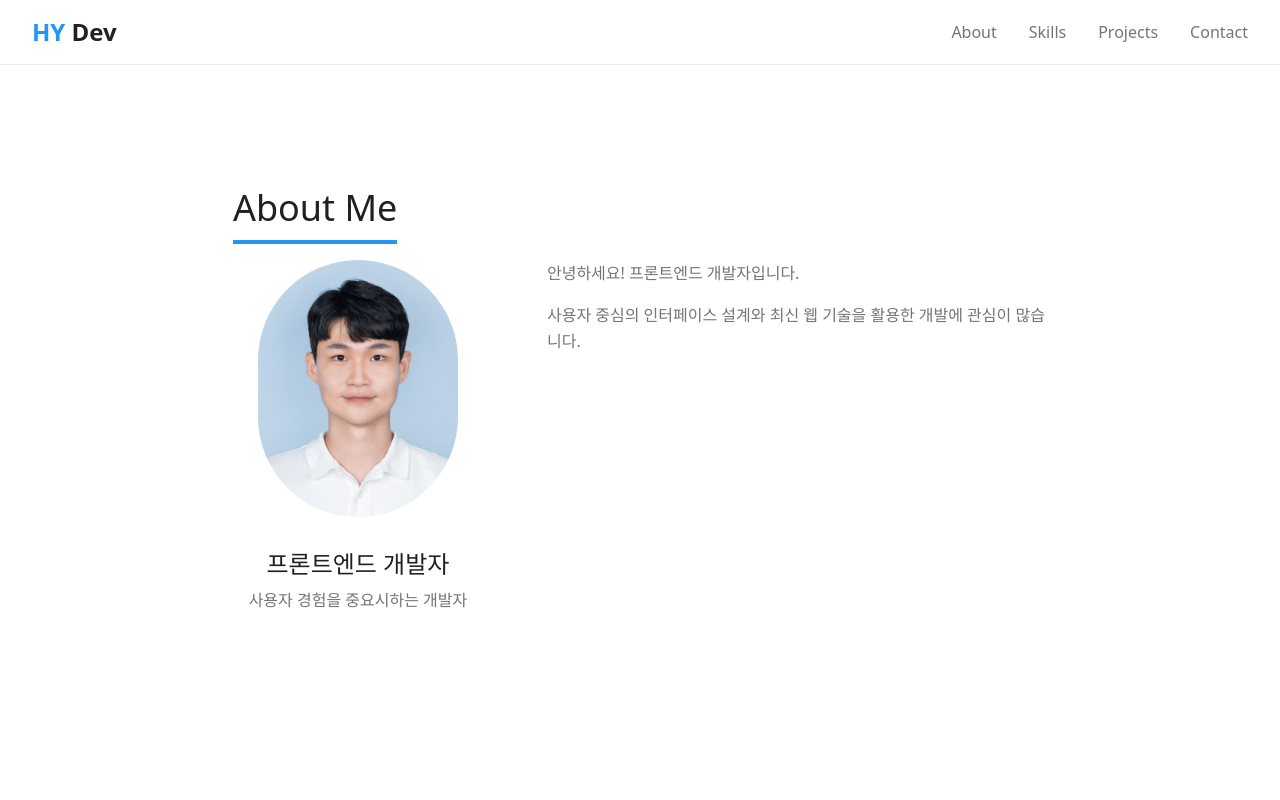
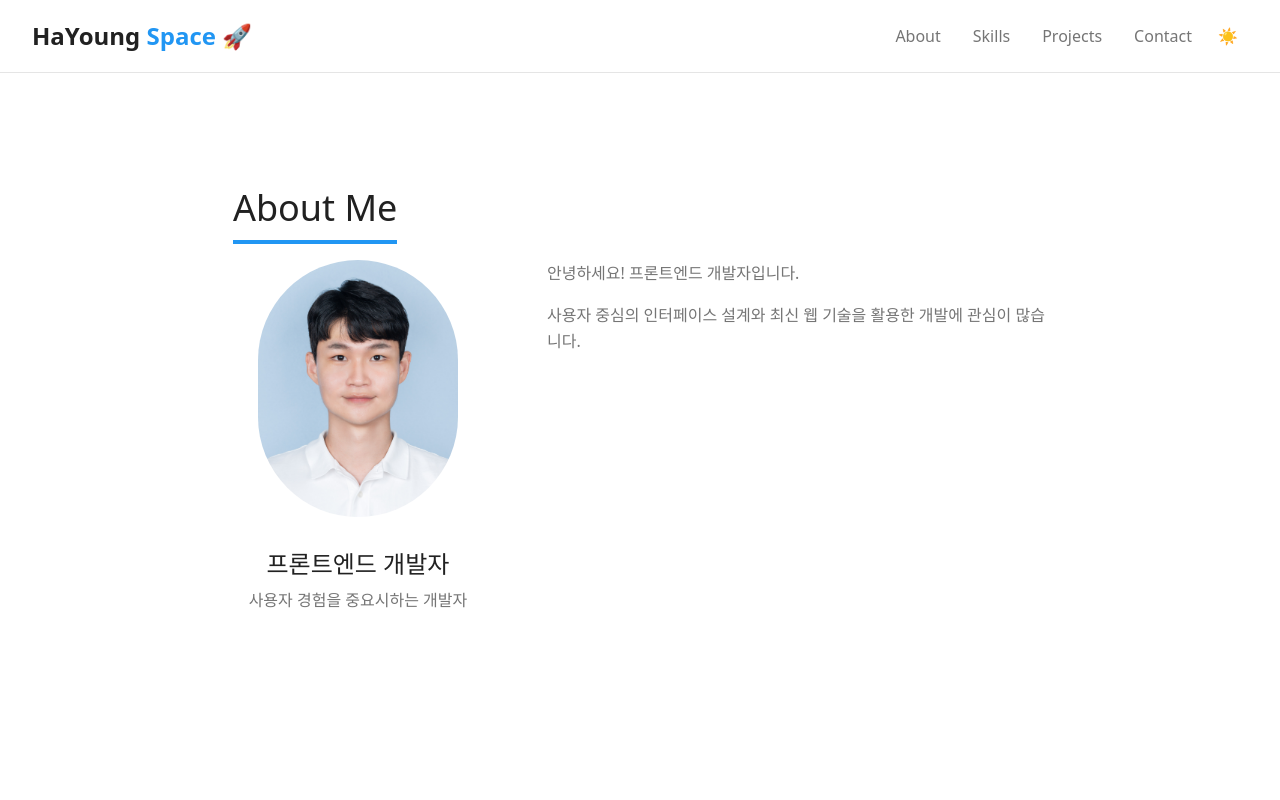
Before and after one commit to HY0118/nextjs-hayoung-space, a Next.js app: page / in a window 1280 px wide. Shown: the top 800 px of the page. Built offline with nearby package versions, Linux system fonts and the light colour scheme.

Commit message:
Implement light/dark theme toggle and animations using Framer Motion
- Added a toggle button to switch between light and dark themes
- Applied smooth transitions and animations with Framer Motion

```diff
--- a/package.json
+++ b/package.json
@@ -31,8 +31,9 @@
   },
   "dependencies": {
     "next": "15.0.3",
-    "react": "19.0.0-rc-66855b96-20241106",
-    "react-dom": "19.0.0-rc-66855b96-20241106"
+    "react": "^18.2.0",
+    "react-dom": "^18.2.0",
+    "framer-motion": "^11.16.0"
   },
   "devDependencies": {
     "@types/node": "^20",
--- a/src/app/globals.css
+++ b/src/app/globals.css
@@ -6,18 +6,36 @@
   :root {
     --background: #ffffff;
     --foreground: #171717;
+    --primary: #2196f3;
+    --primary-dark: #1976d2;
+    --primary-light: #64b5f6;
+    --text-primary: #212121;
+    --text-secondary: #757575;
+    --gray-100: #f5f5f5;
+    --gray-200: #eeeeee;
+    --gray-300: #e0e0e0;
+    --border-color: #e5e5e5;
   }
 
-  @media (prefers-color-scheme: dark) {
-    :root {
-      --background: #0a0a0a;
-      --foreground: #ededed;
-    }
+  [data-theme="dark"] {
+    --background: #0a0a0a;
+    --foreground: #ededed;
+    --primary: #90caf9;
+    --primary-dark: #64b5f6;
+    --primary-light: #42a5f5;
+    --text-primary: #ffffff;
+    --text-secondary: #b3b3b3;
+    --gray-100: #1a1a1a;
+    --gray-200: #262626;
+    --gray-300: #333333;
+    --border-color: #404040;
   }
 
   body {
-    @apply text-foreground bg-background;
+    @apply bg-background text-foreground;
     -webkit-font-smoothing: antialiased;
     -moz-osx-font-smoothing: grayscale;
+
+    transition: background-color 0.3s ease, color 0.3s ease;
   }
 }
--- a/src/app/layout.tsx
+++ b/src/app/layout.tsx
@@ -2,6 +2,7 @@ import "./globals.css";
 import React from "react";
 import Header from "../components/common/Header";
 import Footer from "../components/common/Footer";
+import { ThemeProvider } from "@/contexts/ThemeContext";
 
 export const metadata = {
   title: "My hayoung-space",
@@ -12,9 +13,11 @@ export default function RootLayout({ children }: { children: React.ReactNode })
   return (
     <html lang="en">
       <body>
-        <Header />
-        <main>{children}</main>
-        <Footer />
+        <ThemeProvider>
+          <Header />
+          <main>{children}</main>
+          <Footer />
+        </ThemeProvider>
       </body>
     </html>
   );
--- a/src/components/common/Header.tsx
+++ b/src/components/common/Header.tsx
@@ -1,37 +1,41 @@
 import { FC } from "react";
 import Link from "next/link";
+import ThemeToggle from "@/components/common/ThemeToggle";
 
 const Header: FC = () => {
   return (
-    <header className="fixed top-0 left-0 right-0 bg-white/95 backdrop-blur border-b border-gray-200 z-50">
+    <header className="fixed top-0 left-0 right-0 bg-background/95 backdrop-blur border-b border-border z-50">
       <div className="max-w-7xl mx-auto px-8 py-4 flex justify-between items-center">
-        <Link href="/" className="text-2xl font-bold text-primary">
-          HY <span className="text-text-primary">Dev</span>
+        <Link href="/" className="text-2xl font-bold">
+          <span className="text-text-primary">HaYoung</span> <span className="text-primary">Space</span> 🚀
         </Link>
+        <div className="flex items-center gap-4">
           <nav>
             <ul className="flex gap-8">
               <li>
-              <Link href="/#about" className="text-text-secondary font-medium hover:text-primary transition-colors">
+                <Link href="/#about" className="text-text-secondary hover:text-primary transition-colors">
                   About
                 </Link>
               </li>
               <li>
-              <Link href="/#skills" className="text-text-secondary font-medium hover:text-primary transition-colors">
+                <Link href="/#skills" className="text-text-secondary hover:text-primary transition-colors">
                   Skills
                 </Link>
               </li>
               <li>
-              <Link href="/#projects" className="text-text-secondary font-medium hover:text-primary transition-colors">
+                <Link href="/#projects" className="text-text-secondary hover:text-primary transition-colors">
                   Projects
                 </Link>
               </li>
               <li>
-              <Link href="/#contact" className="text-text-secondary font-medium hover:text-primary transition-colors">
+                <Link href="/#contact" className="text-text-secondary hover:text-primary transition-colors">
                   Contact
                 </Link>
               </li>
             </ul>
           </nav>
+          <ThemeToggle />
+        </div>
       </div>
     </header>
   );
--- /dev/null
+++ b/src/components/common/ThemeToggle.tsx
@@ -0,0 +1,41 @@
+"use client";
+
+import { useTheme } from "@/contexts/ThemeContext";
+import { motion } from "framer-motion";
+
+const ThemeToggle = () => {
+  const { theme, toggleTheme } = useTheme();
+
+  return (
+    <button
+      onClick={toggleTheme}
+      className="p-2 rounded-full hover:bg-gray-200 dark:hover:bg-gray-700 transition-colors relative w-10 h-10 flex items-center justify-center"
+      aria-label="테마 변경"
+    >
+      <motion.div
+        initial={false}
+        animate={{
+          scale: theme === "dark" ? 1 : 0,
+          rotate: theme === "dark" ? 0 : 180,
+        }}
+        transition={{ duration: 0.3, ease: "easeInOut" }}
+        className="absolute"
+      >
+        🌙
+      </motion.div>
+      <motion.div
+        initial={false}
+        animate={{
+          scale: theme === "light" ? 1 : 0,
+          rotate: theme === "light" ? 0 : -180,
+        }}
+        transition={{ duration: 0.3, ease: "easeInOut" }}
+        className="absolute"
+      >
+        ☀️
+      </motion.div>
+    </button>
+  );
+};
+
+export default ThemeToggle;
--- /dev/null
+++ b/src/contexts/ThemeContext.tsx
@@ -0,0 +1,46 @@
+"use client";
+
+import { createContext, useContext, useEffect, useState } from "react";
+
+type Theme = "light" | "dark";
+
+interface ThemeContextType {
+  theme: Theme;
+  toggleTheme: () => void;
+}
+
+const ThemeContext = createContext<ThemeContextType | undefined>(undefined);
+
+export function ThemeProvider({ children }: { children: React.ReactNode }) {
+  const [theme, setTheme] = useState<Theme>("light");
+
+  useEffect(() => {
+    const savedTheme = localStorage.getItem("theme") as Theme;
+    if (savedTheme) {
+      setTheme(savedTheme);
+      document.documentElement.setAttribute("data-theme", savedTheme);
+    }
+  }, []);
+
+  const toggleTheme = () => {
+    const newTheme = theme === "light" ? "dark" : "light";
+    setTheme(newTheme);
+    localStorage.setItem("theme", newTheme);
+    document.documentElement.setAttribute("data-theme", newTheme);
+    if (newTheme === "dark") {
+      document.documentElement.classList.add("dark");
+    } else {
+      document.documentElement.classList.remove("dark");
+    }
+  };
+
+  return <ThemeContext.Provider value={{ theme, toggleTheme }}>{children}</ThemeContext.Provider>;
+}
+
+export function useTheme() {
+  const context = useContext(ThemeContext);
+  if (context === undefined) {
+    throw new Error("useTheme must be used within a ThemeProvider");
+  }
+  return context;
+}
--- a/tailwind.config.js
+++ b/tailwind.config.js
@@ -1,5 +1,6 @@
 /** @type {import('tailwindcss').Config} */
 module.exports = {
+  darkMode: ["class", '[data-theme="dark"]'],
   content: [
     "./src/pages/**/*.{js,ts,jsx,tsx,mdx}",
     "./src/components/**/*.{js,ts,jsx,tsx,mdx}",
@@ -9,21 +10,22 @@ module.exports = {
     extend: {
       colors: {
         primary: {
-          DEFAULT: "#2196f3",
-          light: "#64b5f6",
-          dark: "#1976d2",
+          DEFAULT: "var(--primary)",
+          light: "var(--primary-light)",
+          dark: "var(--primary-dark)",
         },
         text: {
-          primary: "#212121",
-          secondary: "#757575",
+          primary: "var(--text-primary)",
+          secondary: "var(--text-secondary)",
         },
         gray: {
-          100: "#f5f5f5",
-          200: "#eeeeee",
-          300: "#e0e0e0",
+          100: "var(--gray-100)",
+          200: "var(--gray-200)",
+          300: "var(--gray-300)",
         },
         background: "var(--background)",
         foreground: "var(--foreground)",
+        border: "var(--border-color)",
       },
     },
   },
```
Also changed, not shown: 1 other file (tests, documents, lock files or other folders). Lines whose indentation alone changed are shown as unchanged.
